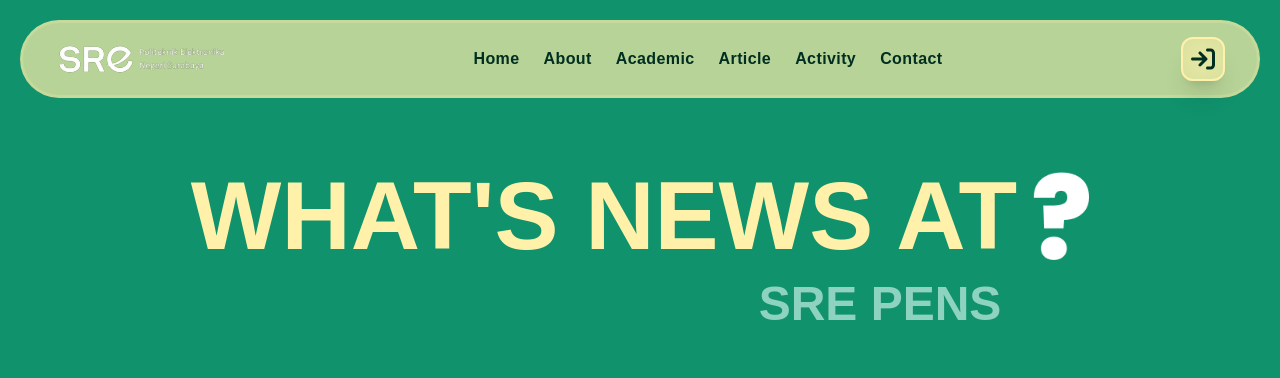
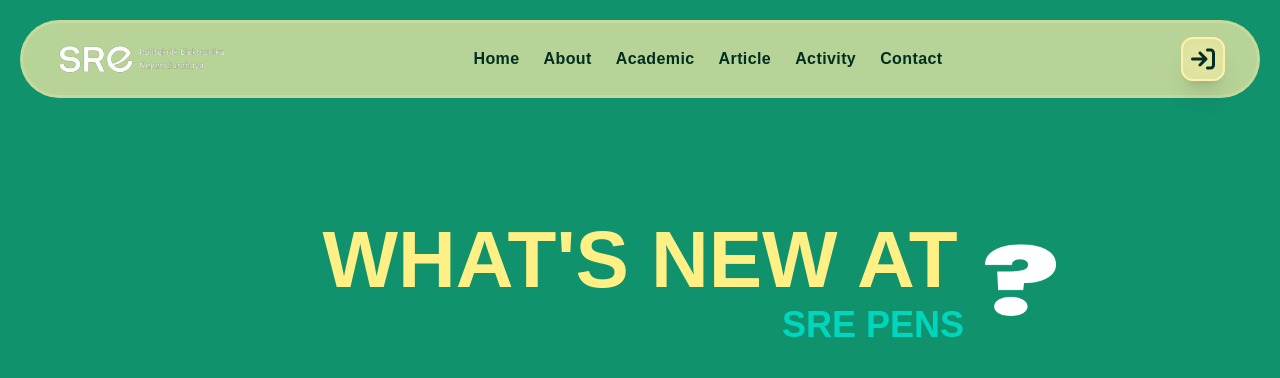
Before and after one commit to JustNandoo/SRE-WEBSITE, a Next.js app: page /activity in a window 1280 px wide. Shown: the top 378 px of the page. Built offline with nearby package versions, Linux system fonts and the light colour scheme.

Commit message:
Update Activity Pages

```diff
--- a/src/app/layouts/activity/SectionHome.tsx
+++ b/src/app/layouts/activity/SectionHome.tsx
@@ -87,28 +87,37 @@ const SectionHome: React.FC = () => {
     <div ref={sectionRef} className="min-h-screen bg-[#10926C]">
       <main className="container mx-auto px-4 sm:px-6 lg:px-8 py-32 sm:py-20 md:py-48 lg:py-42">
         {/* Header */}
-        <div ref={headerRef} className="text-center mb-12">
-          <div className="flex items-center justify-center mb-4">
-            <h1 className={`${poppins.variable} text-[#FFF1AA] text-4xl sm:text-5xl lg:text-8xl font-bold mr-4`}>
-              {`WHAT'S NEWS AT`}
-            </h1>
-            <div className="flex items-center justify-center">
+        <div
+          ref={headerRef}
+          className="w-full flex flex-col items-center my-4 md:my-12 px-4"
+        >
+          <div className="relative w-full max-w-2xl flex justify-between items-start">
+            <div className="flex-1 flex flex-col">
+              <h1 className="text-center text-3xl md:text-4xl lg:text-[5rem] font-semibold">
+                <span className="text-yellow-200">{"WHAT'S NEW AT"}</span>
+              </h1>
+              <h1 className="text-center md:text-right px-3 text-2xl md:text-3xl lg:text-4xl font-extrabold">
+                <span className="text-teal-400">SRE PENS</span>
+              </h1>
+            </div>
+
+            <div className="absolute -right-20 top-1/2 transform -translate-y-1/2 hidden md:block">
               <Image
-                width={100}
-                height={100}
-                alt=""
-                src={"/img/icons/signAsk.png"}
-                className="w-14"
+                src="/img/icons/signAsk.png"
+                width={50}
+                height={50}
+                alt="Decoration icon"
+                className="w-10 h-10 md:w-12 md:h-12 lg:w-18 lg:h-18"
               />
             </div>
           </div>
-          <h2 className={`${poppins.variable} text-[#8DD3BF] ml-[30rem] text-3xl sm:text-4xl lg:text-5xl font-extrabold mb-8`}>
-            SRE PENS
-          </h2>
         </div>
 
         {/* Search Section */}
-        <div ref={searchRef} className="flex flex-col sm:flex-row sm:justify-start mb-8">
+        <div
+          ref={searchRef}
+          className="flex flex-col sm:flex-row sm:justify-start mb-8"
+        >
           <div className="w-full sm:w-xl sm:max-w-4xl">
             <p className={`text-white text-sm mb-2 ${poppins.variable}`}>
               Tired Scrolling? Try searching!
```
